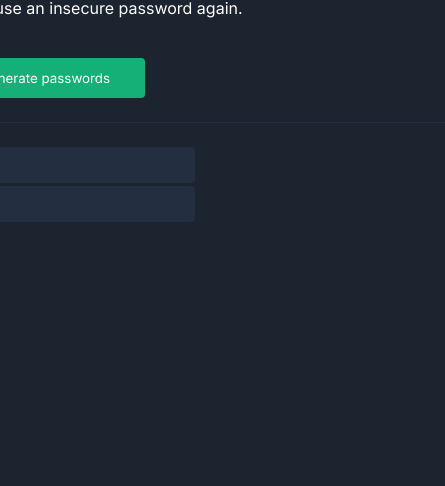
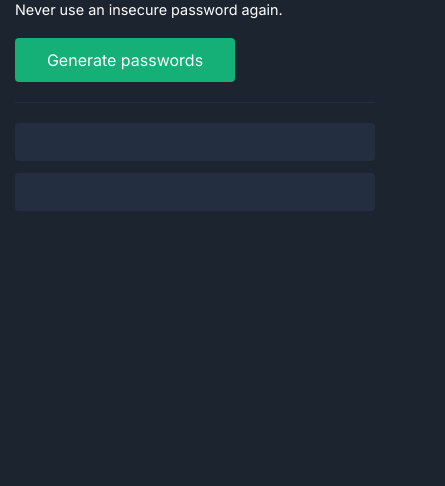
Before and after one commit to jhotas/RandomPass, a plain HTML site: page index.html in a window 390 px wide. Shown: the part 358-844 px from the top of the page, 445 px wide, since content can reach past the window. Drawn offline with Linux system fonts and the light colour scheme.

Commit message:
Add responsive design for mobile and tablet

```diff
--- a/style.css
+++ b/style.css
@@ -1,4 +1,8 @@
 @import url('https://fonts.googleapis.com/css2?family=Inter:wght@100..900&display=swap');
+
+* {
+    box-sizing: border-box;
+}
 
 html, body {
     margin: 0;
@@ -14,13 +18,27 @@ main {
     flex-direction: column;
     align-items: center;
     justify-content: center;
-    height: 100%;
+    min-height: 100%;
+    padding: 20px;
 }
 
 .content {
     display: flex;
     flex-direction: column;
     gap: 24px;
+    width: 100%;
+    max-width: 550px;
+}
+
+.text h1 {
+    margin: 0;
+    font-size: clamp(2rem, 5vw, 3rem);
+    line-height: 1.2;
+}
+
+.text p {
+    margin: 8px 0 0 0;
+    font-size: clamp(0.9rem, 2vw, 1.1rem);
 }
 
 .green {
@@ -31,10 +49,6 @@ button {
     font-family: "Inter", sans-serif;
 }
 
-h1 {
-    margin: 0;
-}
-
 .generate-btn {
     cursor: pointer;
     border: none;
@@ -42,13 +56,31 @@ h1 {
     color: white;
     background: #14B078;
     padding: 12px 24px;
-    width: 200px;
+    width: 100%;
+    max-width: 220px;
+    font-size: 1rem;
+    transition: background 0.2s ease;
+}
+
+.generate-btn:hover {
+    background: #12a06d;
+}
+
+.generate-btn:active {
+    transform: scale(0.98);
 }
 
 .separator {
     background-color: #232F40;
-    width: 500px;
+    width: 100%;
     height: 1px;
+}
+
+.buttons {
+    display: flex;
+    flex-direction: column;
+    gap: 12px;
+    width: 100%;
 }
 
 .password-btn {
@@ -57,6 +89,57 @@ h1 {
     border: none;
     border-radius: 4px;
     background-color: #232F40;
-    width: 250px;
-    height: 36px;
+    width: 100%;
+    min-height: 42px;
+    padding: 10px 16px;
+    font-size: clamp(0.75rem, 2vw, 0.9rem);
+    word-break: break-all;
+    transition: opacity 0.3s ease, transform 0.3s ease, background-color 0.2s ease;
 }
+
+.password-btn:hover {
+    background-color: #2a3a4f;
+}
+
+.password-btn:active {
+    transform: scale(0.98);
+}
+
+.password-btn.fade-out {
+    opacity: 0;
+    transform: scale(0.95);
+}
+
+.password-btn.fade-in {
+    opacity: 1;
+    transform: scale(1);
+}
+
+/* Ajustes para telas muito pequenas */
+@media (max-width: 400px) {
+    main {
+        padding: 15px;
+    }
+
+    .content {
+        gap: 20px;
+    }
+
+    .password-btn {
+        font-size: 0.7rem;
+        min-height: 38px;
+        padding: 8px 12px;
+    }
+}
+
+/* Ajustes para tablets e telas médias */
+@media (min-width: 768px) {
+    .buttons {
+        flex-direction: row;
+        gap: 16px;
+    }
+
+    .password-btn {
+        width: 250px;
+    }
+}
```
